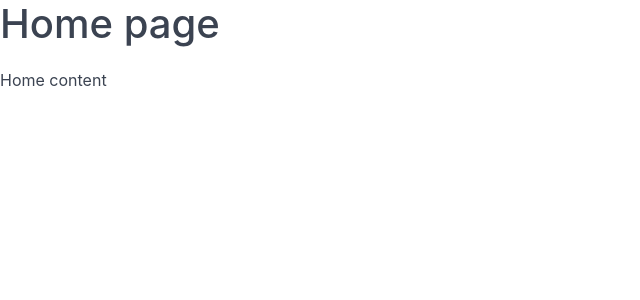
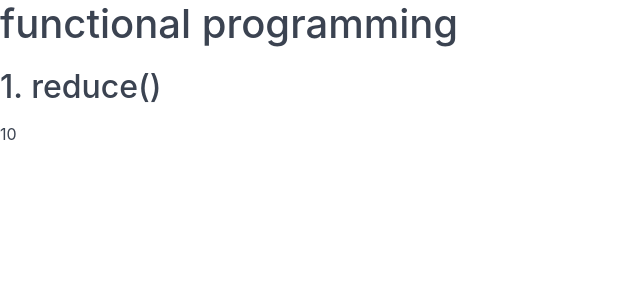
Before and after one commit to gmartowski/react-portal, a React app: page / in a window 1280 px wide. Shown: the top 300 px of the page, without its empty margins (0-640 px from the left). Built offline with nearby package versions, Linux system fonts and the light colour scheme.

Commit message:
reduce function

```diff
--- a/src/App/App.jsx
+++ b/src/App/App.jsx
@@ -5,10 +5,24 @@ import './app.less';
 export class App extends Component {
 
     render() {
+        let myArray = [1, 2, 3, 4];
+        let result = 0;
+
         return (
             <div className="app">
-                <h1>Home page</h1>
-                <div>Home content</div>
+                <h1>functional programming</h1>
+                <h2>1. reduce()</h2>
+                <div>
+                    {
+                        result = myArray.reduce((acc, val) => {
+                            console.log(`Accumulator: ${acc}`);
+                            <br />;
+                            console.log(`Current value: ${val}`);
+                            <br />;
+                            return acc + val;
+                        })
+                    }
+                </div>
             </div>
         );
     }
```
